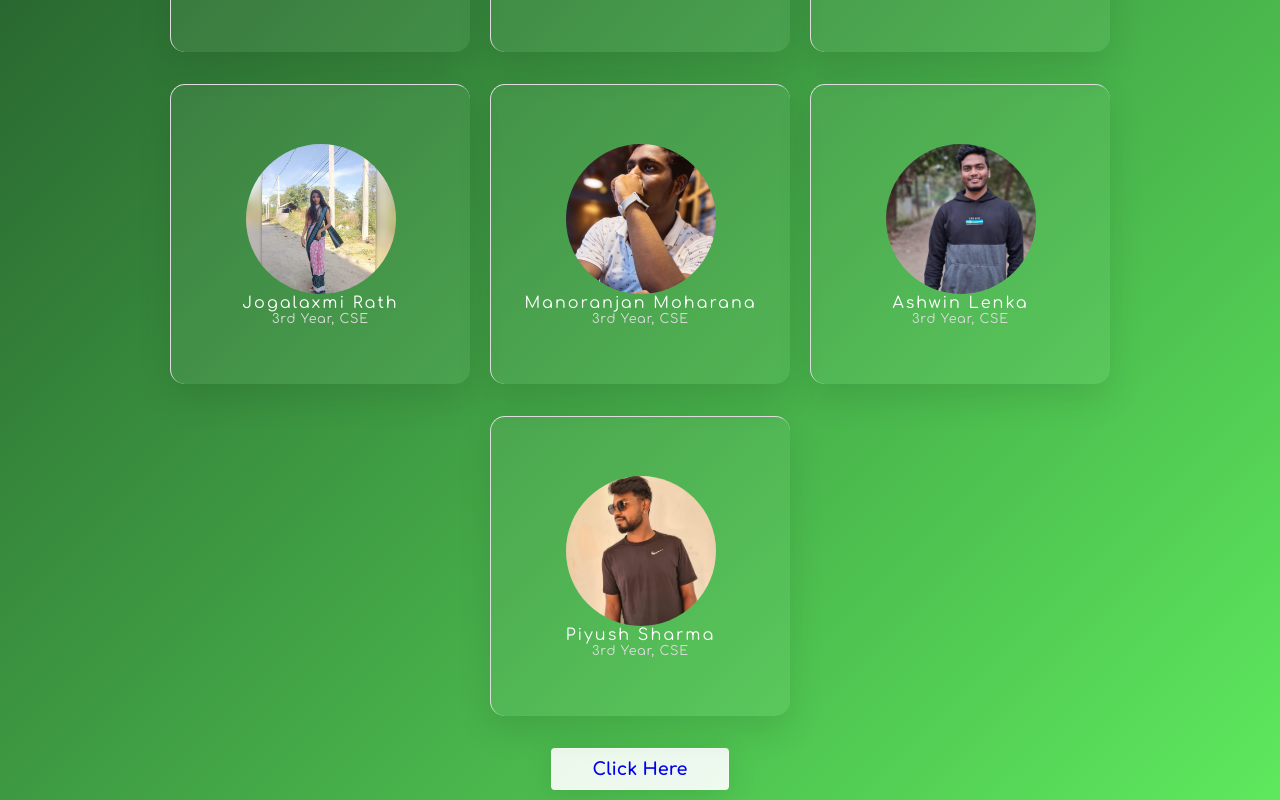
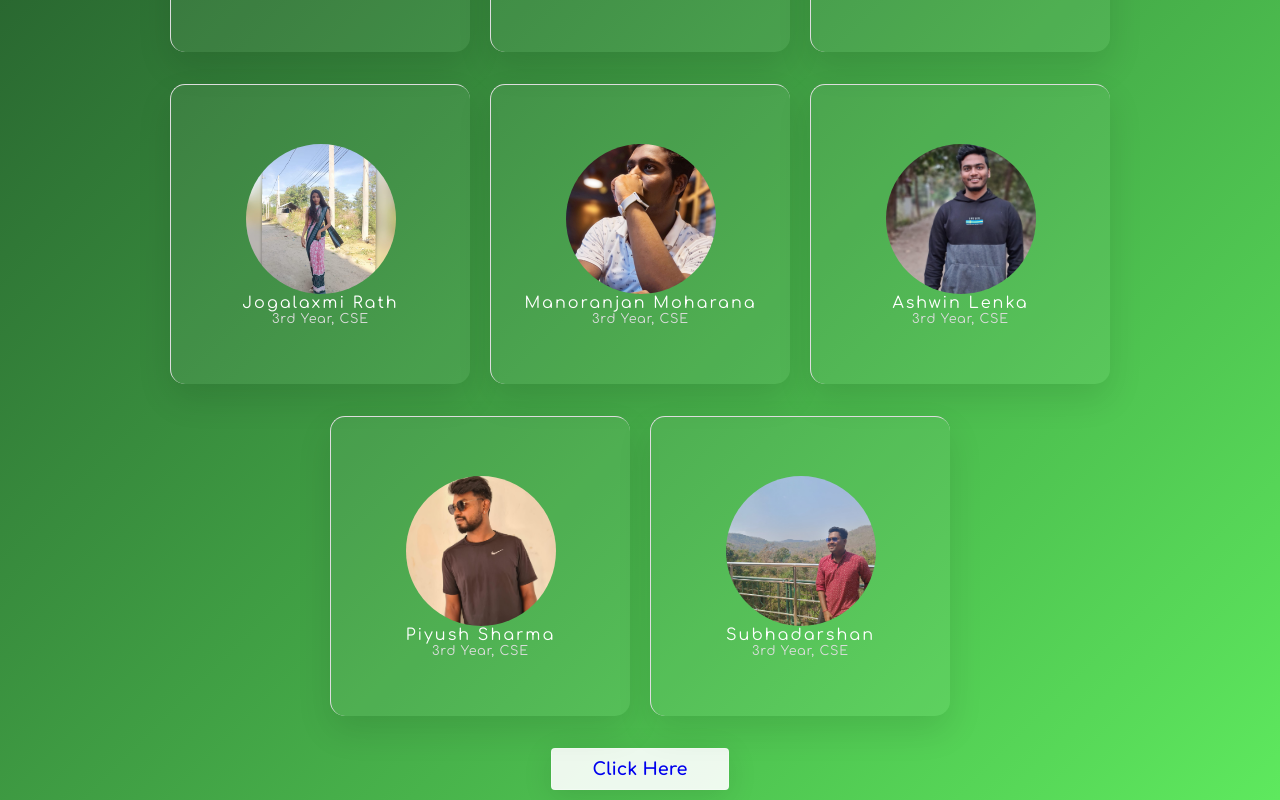
Before and after one commit to iamlokanath/cse24-farewell, a React (Create React App) app: page /testimonials in a window 1280 px wide. Shown: the part 612-1412 px from the top of the page. Built offline with nearby package versions, Linux system fonts and the light colour scheme.

Commit message:
testimonial updated

```diff
--- a/src/components/Testimonials.jsx
+++ b/src/components/Testimonials.jsx
@@ -11,6 +11,7 @@ import Piyush from './Image/Piyush.jpg';
 import Ashwin from './Image/Ashwin.jpg';
 import Manua from './Image/Manua.jpg';
 import Jogalaxmi from './Image/Joga.jpg';
+import Subha from './Image/Subha.jpg';
 const Testimonials = () => {
   return (
     <>
@@ -32,7 +33,7 @@ const Testimonials = () => {
                 <div className="face back-face">
                   <span className="fas fa-quote-left"></span>
                   <div className="testimonial">
-                  Dear seniors, thank you for everything. Your guidance and presence have meant the world to us, and we'll truly miss you as you move forward. Wishing you all the best for your future endeavors. A special note of gratitude to my dear brother Tanmay Bhai for his unwavering support and guidance. Thank you.
+                  "Dear seniors, thank you for everything. Your guidance and presence have meant the world to us, and we'll truly miss you as you move forward. Wishing you all the best for your future endeavors. A special note of gratitude to my dear brother Tanmay Bhai for his unwavering support and guidance. Thank you."
                   </div>
                   <span className="fas fa-quote-right"></span>
                 </div>
@@ -50,12 +51,12 @@ const Testimonials = () => {
                 <div className="face back-face">
                   <span className="fas fa-quote-left"></span>
                   <div className="testimonial">
-                    As you embark on this new chapter of your life, we want to
+                    "As you embark on this new chapter of your life, we want to
                     express our heartfelt gratitude for all that you have done.
                     Your dedication, hard work, and positive attitude have made
                     a lasting impact on all of us. While we will miss your
                     presence and your contributions.Farewell, and best wishes
-                    for a bright and prosperous future.
+                    for a bright and prosperous future."
                   </div>
                   <span className="fas fa-quote-right"></span>
                 </div>
@@ -73,12 +74,12 @@ const Testimonials = () => {
                 <div className="face back-face">
                   <span className="fas fa-quote-left"></span>
                   <div className="testimonial">
-                    ଧନ୍ୟବାଦ ଆଜି ନଇଁ ଗଲା ମୋର କଲମ | କଣ ଅତୀତ ପ୍ରେମରେ ନା ସମୟ ଡର ରେ
+                    "ଧନ୍ୟବାଦ ଆଜି ନଇଁ ଗଲା ମୋର କଲମ | କଣ ଅତୀତ ପ୍ରେମରେ ନା ସମୟ ଡର ରେ
                     ଅଧା ନିଦ କି ମିଛ ଅଳସ ରେ । ନଇଁ ଗଲା ବୋଧେ, ତାଙ୍କ ଅନୁଗ୍ରହ ତଳେ।
                     ତାଙ୍କ ସମ୍ମାନ ରେ ମୁଣ୍ଡ ଟେକିଥିଲା, ସାଥେ ଲେଖିବାକୁ ହାତ ବଢେଇଲା,
                     କିନ୍ତୁ, ଉତ୍ତର ମିଳିଲା ହାତ ଠାର ରେ। ପ୍ରତିଉତ୍ତରେ ଥିଲା ଧନ୍ୟବାଦ।
                     ଧନ୍ୟବାଦ, ସ୍ମୃତି, ଶକ୍ତି, ଆଉ ଶାନ୍ତି ପାଇଁ ଲେଖି ଯାଇ ଥିଲା
-                    ଗୋଟେ ଭିଜା କାଗଜ ରେ।
+                    ଗୋଟେ ଭିଜା କାଗଜ ରେ।"
                   </div>
                   <span className="fas fa-quote-right"></span>
                 </div>
@@ -99,9 +100,9 @@ const Testimonials = () => {
                 <div className="face back-face">
                   <span className="fas fa-quote-left"></span>
                   <div className="testimonial">
-                    Dear seniors, we will miss you all very much. You have been
+                    "Dear seniors, we will miss you all very much. You have been
                     an inspiration to us, and we wish you all the best in your
-                    future endeavors. Thank you for every support!
+                    future endeavors. Thank you for every support!"
                   </div>
                   <span className="fas fa-quote-right"></span>
                 </div>
@@ -117,10 +118,10 @@ const Testimonials = () => {
                 <div className="face back-face">
                   <span className="fas fa-quote-left"></span>
                   <div className="testimonial">
-                    The most beautiful and gorgeous part of life is the college
+                    "The most beautiful and gorgeous part of life is the college
                     life and we are happy to have you with us always, on this
                     beautiful journey of our college life.... Thank you seniors
-                    for your affection and admiration......
+                    for your affection and admiration...."
                   </div>
                   <span className="fas fa-quote-right"></span>
                 </div>
@@ -142,12 +143,12 @@ const Testimonials = () => {
                 <div className="face back-face">
                   <span className="fas fa-quote-left"></span>
                   <div className="testimonial">
-                    In your guidance, we found strength to grow, You nurtured us
+                    "In your guidance, we found strength to grow, You nurtured us
                     with care, more than you'll ever know. As you leave, our
                     gratitude knows no bounds, Farewell, dear senior, your
                     presence will be missed around.All the best for all the
                     exciting challenges and opportunities ahead!! With regards
-                    Swati
+                    Swati"
                   </div>
                   <span className="fas fa-quote-right"></span>
                 </div>
@@ -170,7 +171,7 @@ const Testimonials = () => {
                 <div className="face back-face">
                   <span className="fas fa-quote-left"></span>
                   <div className="testimonial">
-                  Thank you, senior, for all the smiles and laughter. I hope we made your day special.
+                  "Thank you, senior, for all the smiles and laughter. I hope we made your day special."
                   </div>
                   <span className="fas fa-quote-right"></span>
                 </div>
@@ -186,7 +187,7 @@ const Testimonials = () => {
                 <div className="face back-face">
                   <span className="fas fa-quote-left"></span>
                   <div className="testimonial">
-                  With every step, you led us on the right path, Your wisdom and guidance spared us from any aftermath. As you bid adieu, we salute your contributions, Farewell, dear senior, you leave us with cherished memories and emotions.
+                  "With every step, you led us on the right path, Your wisdom and guidance spared us from any aftermath. As you bid adieu, we salute your contributions, Farewell, dear senior, you leave us with cherished memories and emotions."
                   </div>
                   <span className="fas fa-quote-right"></span>
                 </div>
@@ -231,7 +232,25 @@ const Testimonials = () => {
                 <div className="face back-face">
                   <span className="fas fa-quote-left"></span>
                   <div className="testimonial">
-                  As we stand on the threshold of a new beginning, it's impossible not to pause and reflect on the journey that has brought us here. From the first day of freshman year, filled with uncertainty and excitement, to this moment, brimming with nostalgia and anticipation, we've grown in ways we never imagined. Each step, each triumph, and even each stumble has shaped us into the individuals we are today.
+                  "As we stand on the threshold of a new beginning, it's impossible not to pause and reflect on the journey that has brought us here. From the first day of freshman year, filled with uncertainty and excitement, to this moment, brimming with nostalgia and anticipation, we've grown in ways we never imagined. Each step, each triumph, and even each stumble has shaped us into the individuals we are today."
+                  </div>
+                  <span className="fas fa-quote-right"></span>
+                </div>
+              </div>
+            </div>
+            <div className="col-lg-4">
+              <div className="testm-card">
+                <div className="face front-face">
+                  <img src={Subha} alt="Mr Lorem" className="profile" />
+                  <div className="pt-3 text-uppercase name">
+                    Subhadarshan
+                  </div>
+                  <div className="designation">3rd Year, CSE</div>
+                </div>
+                <div className="face back-face">
+                  <span className="fas fa-quote-left"></span>
+                  <div className="testimonial">
+                  "Life is a journey, and as you embark on your next chapter, remember the memories we've shared and the bonds we've forged. May your path be illuminated with success and happiness."
                   </div>
                   <span className="fas fa-quote-right"></span>
                 </div>
```
Also changed, not shown: src/components/Image/Subha.jpg (added).
